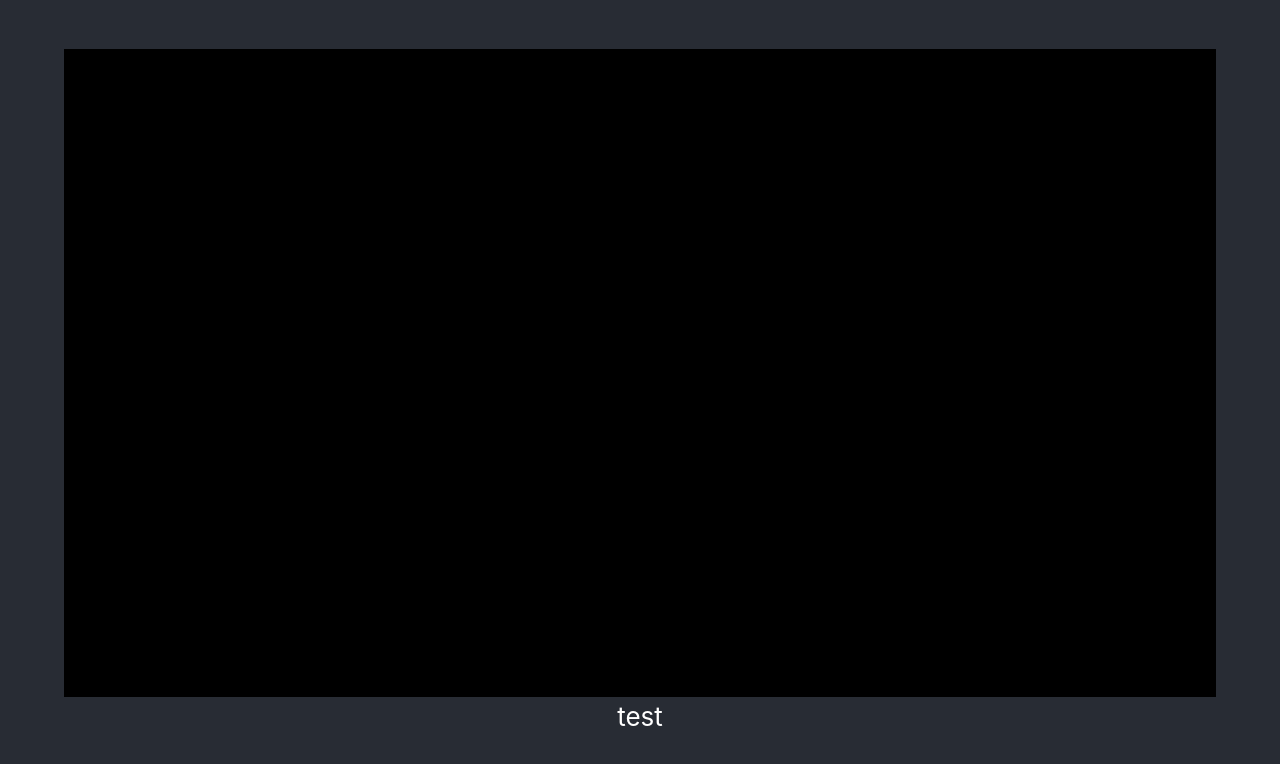
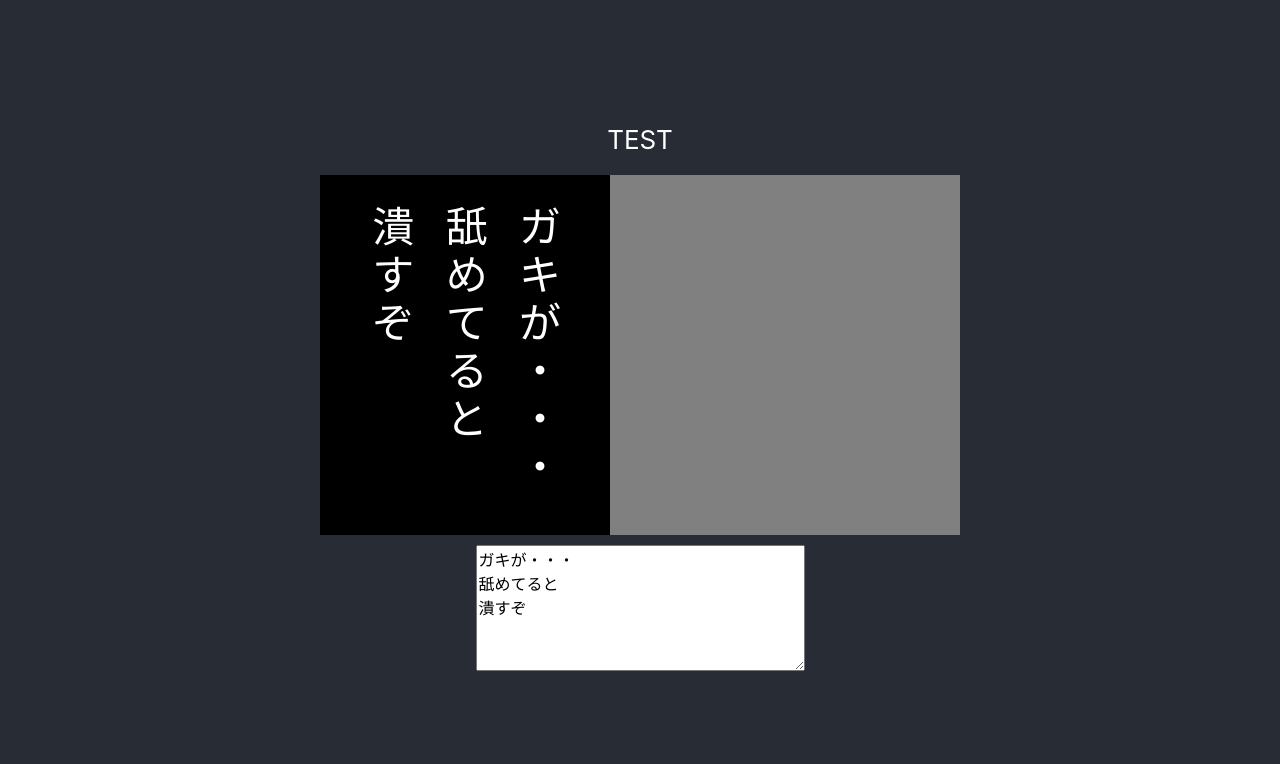
Before and after one commit to kik4/nametsubu, a React (Create React App) app: page / in a window 1280 px wide. Shown: the top 764 px of the page. Built offline with nearby package versions, Linux system fonts and the light colour scheme.

Commit message:
add text

```diff
--- a/public/index.html
+++ b/public/index.html
@@ -3,10 +3,7 @@
   <head>
     <meta charset="utf-8" />
     <link rel="shortcut icon" href="%PUBLIC_URL%/favicon.ico" />
-    <meta
-      name="viewport"
-      content="width=device-width, initial-scale=1, shrink-to-fit=no"
-    />
+    <meta name="viewport" content="width=device-width, initial-scale=1, shrink-to-fit=no" />
     <meta name="theme-color" content="#000000" />
     <!--
       manifest.json provides metadata used when your web app is added to the
@@ -22,7 +19,8 @@
       work correctly both with client-side routing and a non-root public URL.
       Learn how to configure a non-root public URL by running `npm run build`.
     -->
-    <link rel="stylesheet" href="reboot.css">
+    <link href="https://fonts.googleapis.com/css?family=Noto+Serif+JP" rel="stylesheet" />
+    <link rel="stylesheet" href="reboot.css" />
     <title>React App</title>
   </head>
   <body>
--- a/src/App.css
+++ b/src/App.css
@@ -1,10 +1,5 @@
 .App {
   text-align: center;
-}
-
-.App-logo {
-  animation: App-logo-spin infinite 20s linear;
-  height: 40vmin;
 }
 
 .App-header {
@@ -18,6 +13,11 @@
   color: white;
 }
 
+.container {
+  max-width: 640px;
+  width: 90%;
+}
+
 .App-link {
   color: #61dafb;
 }
--- a/src/App.tsx
+++ b/src/App.tsx
@@ -1,14 +1,16 @@
 import React, { Component } from 'react'
 import './App.css'
-import Canvas from './Canvas'
+import Creator from './Creator'
 
 class App extends Component {
   render() {
     return (
       <div className="App">
         <header className="App-header">
-          <Canvas />
-          <p>test</p>
+          <p>TEST</p>
+          <div className="container">
+            <Creator />
+          </div>
         </header>
       </div>
     )
--- a/src/Canvas.css
+++ /dev/null
@@ -1,3 +0,0 @@
-canvas {
-  width: 90%;
-}
--- a/src/Canvas.tsx
+++ /dev/null
@@ -1,32 +0,0 @@
-import React, { Component } from 'react'
-import './Canvas.css'
-
-export default class Canvas extends Component {
-  componentDidMount() {
-    this.updateCanvas()
-  }
-
-  componentDidUpdate() {
-    this.updateCanvas()
-  }
-
-  updateCanvas() {
-    const { canvas } = this as any
-    const ctx = canvas.getContext('2d')
-
-    ctx.fillStyle = 'rgb(0,0,0)'
-    ctx.fillRect(0, 0, 1280, 720)
-  }
-
-  render() {
-    return (
-      <canvas
-        ref={e => {
-          ;(this as any).canvas = e
-        }}
-        width="1280"
-        height="720"
-      />
-    )
-  }
-}
--- /dev/null
+++ b/src/Creator.css
@@ -0,0 +1,7 @@
+canvas {
+  width: 100%;
+}
+
+textarea {
+  font-size: medium;
+}
--- /dev/null
+++ b/src/Creator.tsx
@@ -0,0 +1,67 @@
+import * as React from 'react'
+import './Creator.css'
+
+export default class Creator extends React.Component<{}, { text: string }> {
+  constructor(props: any) {
+    super(props)
+    this.state = {
+      text: 'ガキが・・・\n舐めてると\n潰すぞ',
+    }
+    this.onChange = this.onChange.bind(this)
+  }
+
+  componentDidMount() {
+    this.updateCanvas()
+  }
+
+  componentDidUpdate() {
+    this.updateCanvas()
+  }
+
+  updateCanvas() {
+    const { canvas } = this as any
+    const ctx = canvas.getContext('2d')
+    ctx.clearRect(0, 0, 640, 360)
+
+    ctx.fillStyle = 'gray'
+    ctx.fillRect(0, 0, 640, 360)
+    ctx.fillStyle = 'black'
+    ctx.fillRect(0, 0, 290, 360)
+
+    ctx.font = "normal 42px 'Noto Serif JP'"
+    ctx.fillStyle = 'white'
+    ctx.textAlign = 'center'
+    ctx.textBaseline = 'middle'
+    let x = 220
+    let yi = 0
+    this.state.text.split('').forEach((c: string, index: number) => {
+      if (c == '\n') {
+        x -= 220 / 3
+        yi = 0
+        return
+      }
+      ctx.fillText(c, x, 56 + yi * 48)
+      yi++
+    })
+  }
+
+  onChange(e: any) {
+    this.setState({ text: e.target.value })
+    this.updateCanvas()
+  }
+
+  render() {
+    return (
+      <div>
+        <canvas
+          ref={e => {
+            ;(this as any).canvas = e
+          }}
+          width="640"
+          height="360"
+        />
+        <textarea name="text" id="text" cols={30} rows={5} value={this.state.text} onChange={this.onChange} />
+      </div>
+    )
+  }
+}
```
